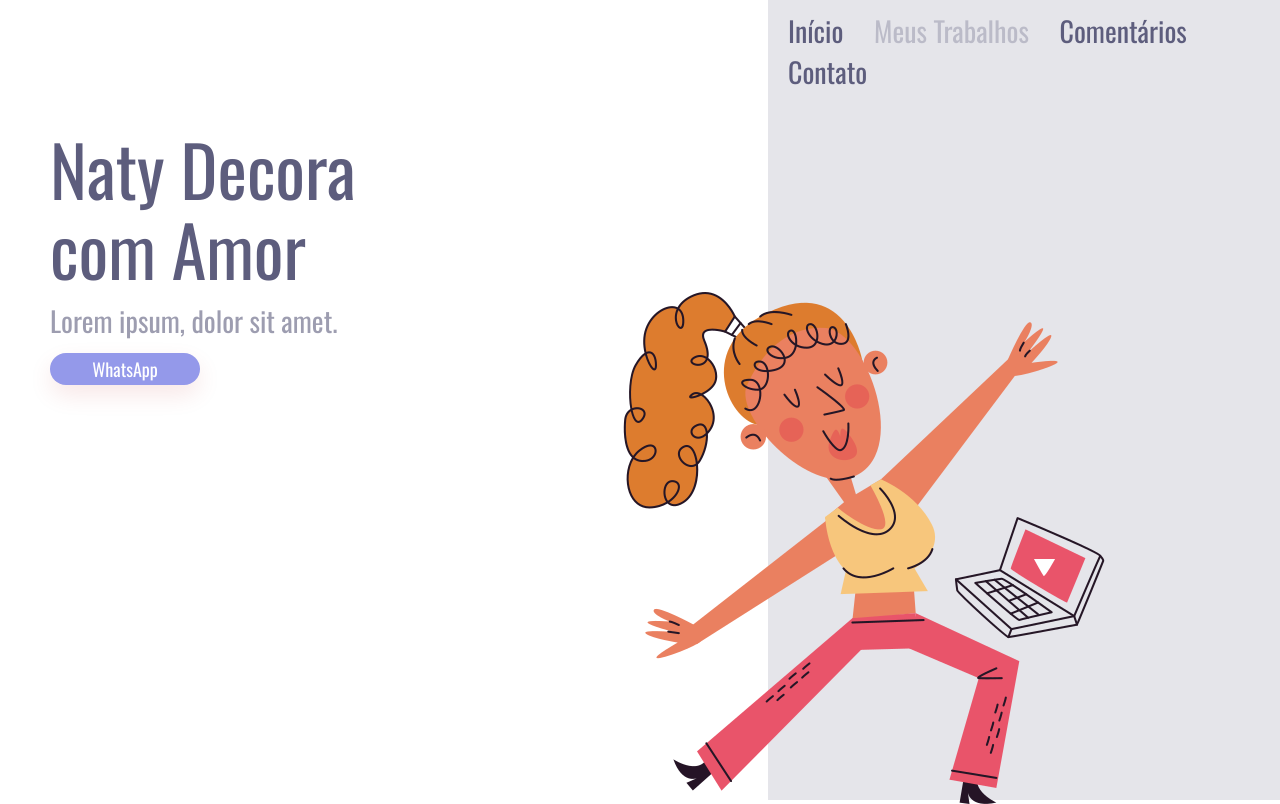
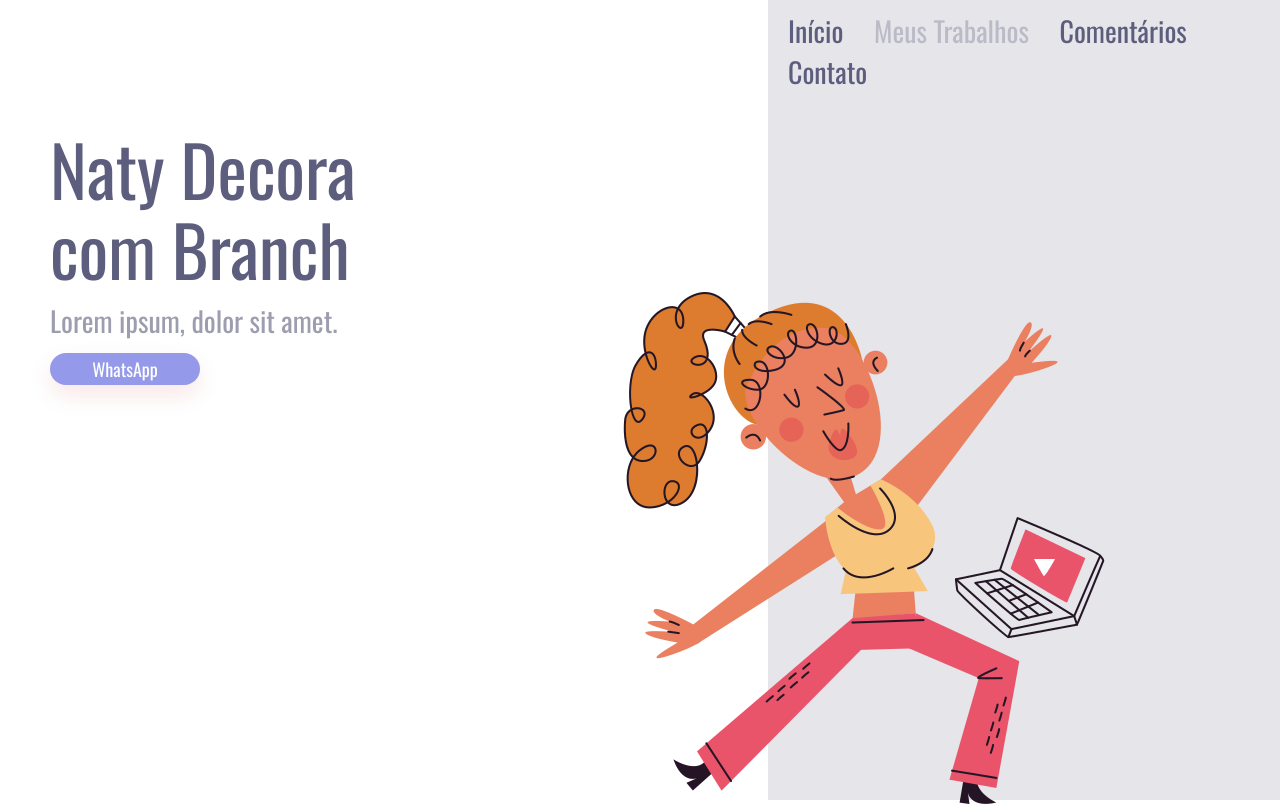
Before and after one commit to LayonFranco/Projeto-Responsivo, a plain HTML site: page index.html in a window 1280 px wide. Drawn offline with nearby package versions, Linux system fonts and the light colour scheme; files whose address does not match are found by name.

Commit message:
alteracao no h1

```diff
--- a/index.html
+++ b/index.html
@@ -13,7 +13,7 @@
 <body>
     <div class="container">
         <section class="right">
-            <h1>Naty Decora com Amor</h1>
+            <h1>Naty Decora com Branch</h1>
             <p>Lorem ipsum, dolor sit amet.</p>
             <button>WhatsApp</button>
         </section>
```
